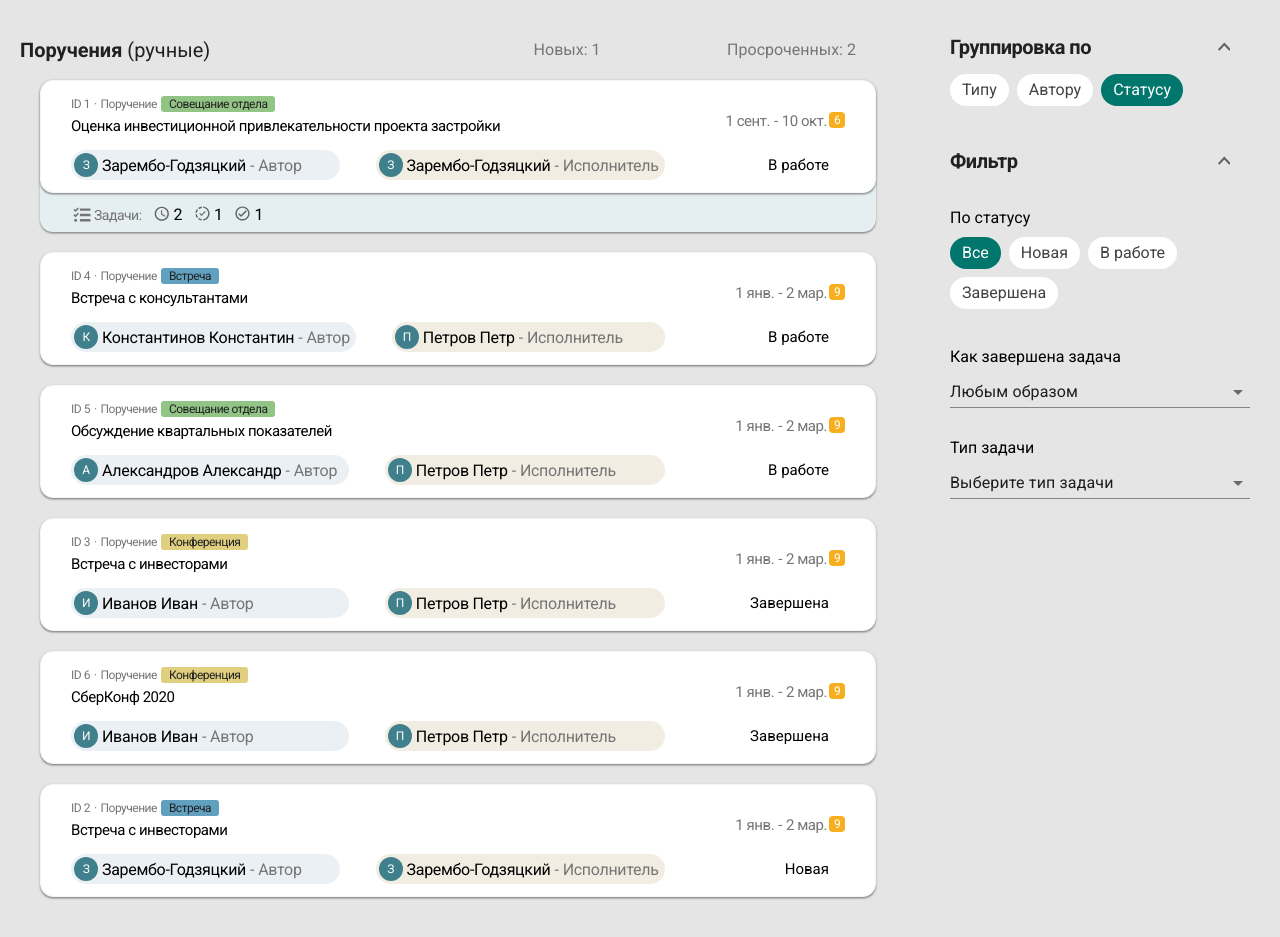
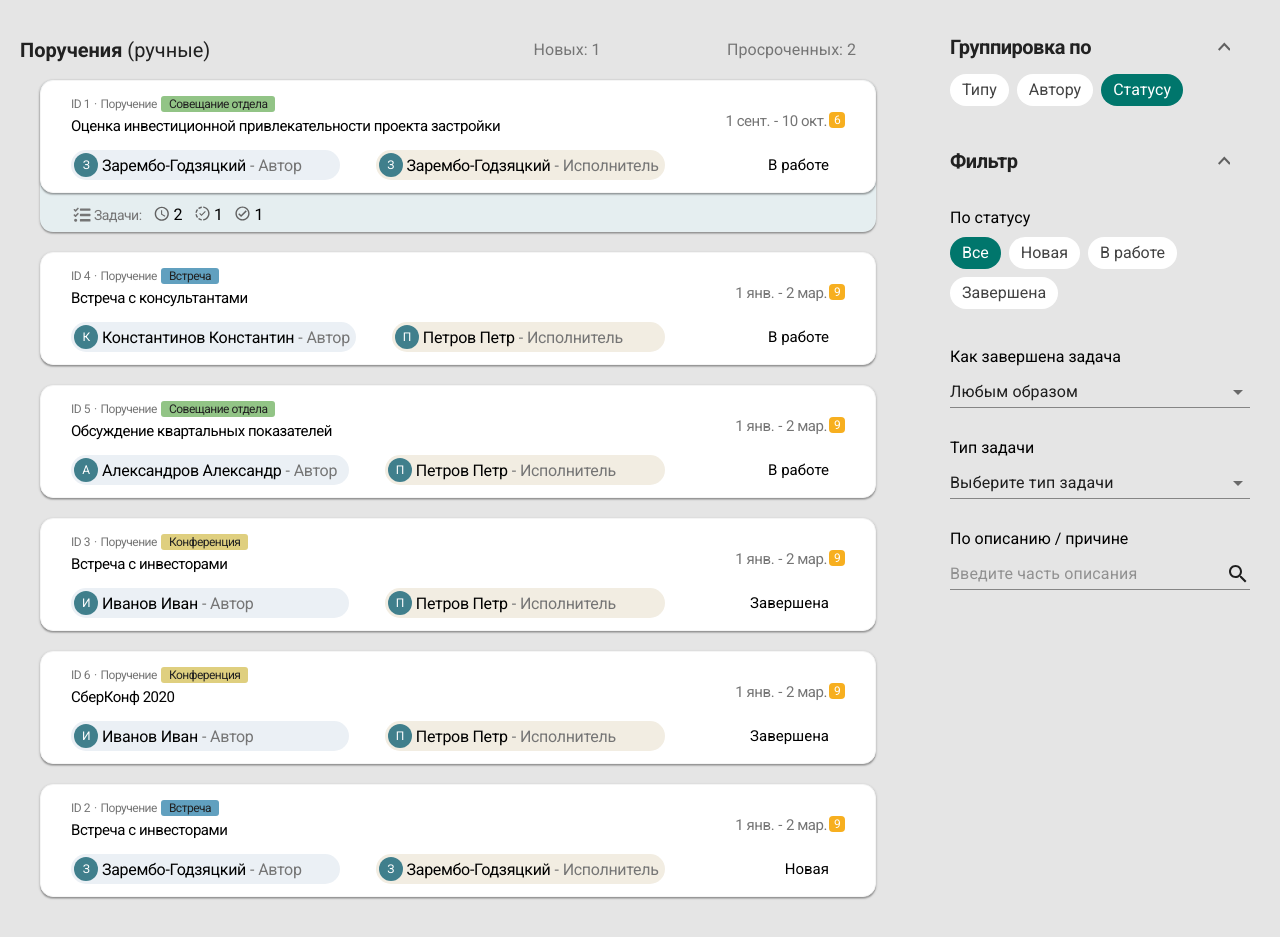
Before and after one commit to drinkins85/SB-test, a React app: page / in a window 1280 px wide. Built offline with nearby package versions, Linux system fonts and the light colour scheme.

Commit message:
select and text filters

```diff
--- a/package.json
+++ b/package.json
@@ -24,9 +24,9 @@
   },
   "dependencies": {
     "@material-ui/core": "^4.11.2",
+    "@material-ui/icons": "^4.11.2",
     "react": "^17.0.0",
-    "react-dom": "^17.0.0",
-    "reselect": "^4.0.0"
+    "react-dom": "^17.0.0"
   },
   "description": ""
 }
--- a/src/Components/TaskFilter/TaskFilter.jsx
+++ b/src/Components/TaskFilter/TaskFilter.jsx
@@ -2,6 +2,7 @@ import React from 'react';
 import Accordion from '../Accordion/Accordion';
 import RadioGroup from '../RadioGroup/RadioGroup';
 import TaskFilterSelect from '../TaskFilterSelect/TaskFilterSelect';
+import TaskFilterText from '../TaskFilterText/TaskFilterText';
 
 import './TaskFilter.css';
 
@@ -9,6 +10,7 @@ export default function TaskFilter({ filterOptions }) {
     const { status } = filterOptions;
     const { type } = filterOptions;
     const { closeType } = filterOptions;
+    const { title } = filterOptions;
 
     return (
         <div className="TaskFilter">
@@ -30,6 +32,12 @@ export default function TaskFilter({ filterOptions }) {
                     reset="Все"
                     onChange={type.onChange}
                 />
+                <div className="TaskFilter-Group">По описанию / причине</div>
+                <TaskFilterText
+                    value={title.value}
+                    placeholder="Введите часть описания"
+                    onChange={title.onChange}
+                />
             </Accordion>
         </div>
     );
--- /dev/null
+++ b/src/Components/TaskFilterText/TaskFilterText.jsx
@@ -0,0 +1,26 @@
+import React from 'react';
+import TextField from '@material-ui/core/TextField';
+import SearchIcon from '@material-ui/icons/Search';
+import InputAdornment from '@material-ui/core/InputAdornment';
+
+export default function TaskFilterText({ value, placeholder, onChange }) {
+    function handleChange(event) {
+        onChange(event.target.value);
+    }
+
+    return (
+        <TextField
+            fullWidth
+            defaultValue={value}
+            placeholder={placeholder}
+            InputProps={{
+                endAdornment: (
+                    <InputAdornment position="end">
+                        <SearchIcon />
+                    </InputAdornment>
+                ),
+            }}
+            onBlur={handleChange}
+        />
+    );
+}
--- a/src/Components/TaskManager/TaskManager.jsx
+++ b/src/Components/TaskManager/TaskManager.jsx
@@ -10,6 +10,7 @@ export default function TaskManager({ tasks }) {
     const [filterStatus, setFilterStatus] = useState('Все');
     const [filterType, setFilterType] = useState('');
     const [filterCloseType, setFilterCloseType] = useState('');
+    const [filterTitle, setFilterTitle] = useState('');
 
     const groupByValues = [
         { name: 'Типу', value: 'type' },
@@ -41,29 +42,42 @@ export default function TaskManager({ tasks }) {
             values: ['Вручную', 'Автоматически'],
             current: filterCloseType,
             onChange: setFilterCloseType
+        },
+        title: {
+            value: filterTitle,
+            onChange: setFilterTitle
         }
     };
 
     const filter = {
-        status: filterStatus === 'Все' ? undefined : filterStatus,
-        type: filterType === '' ? undefined : filterType,
-        closeType: filterCloseType === '' ? undefined : filterCloseType,
+        status: filterStatus,
+        type: filterType,
+        closeType: filterCloseType,
+        title: filterTitle,
     }
 
     function taskFilter(tasks, filter) {
+        const regExp = new RegExp(`^${filterTitle}`, 'i');
+
         return tasks.filter((task) => {
             for (let key in filter) {
                 if (!filter.hasOwnProperty(key)) {
                     continue;
                 }
 
-                if (typeof filter[key] === "undefined") {
+                if (filter[key] === '' || filter[key] === 'Все') {
+                    continue;
+                }
+
+                if (key === 'title' && regExp.test(task.title)) {
                     continue;
                 }
 
                 if (task[key] !== filter[key]) {
                     return false;
                 }
+
+
             }
 
             return true;
```
Also changed, not shown: 1 other file (tests, documents, lock files or other folders).
